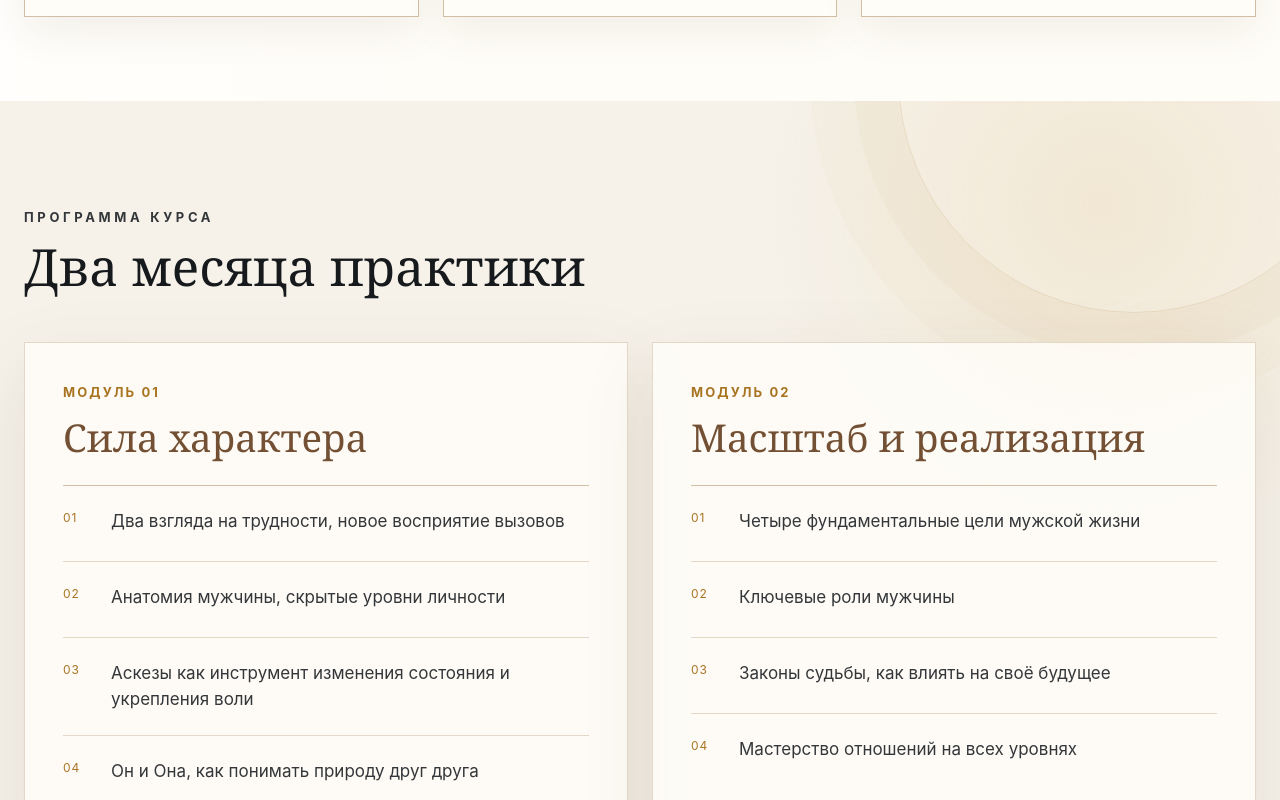
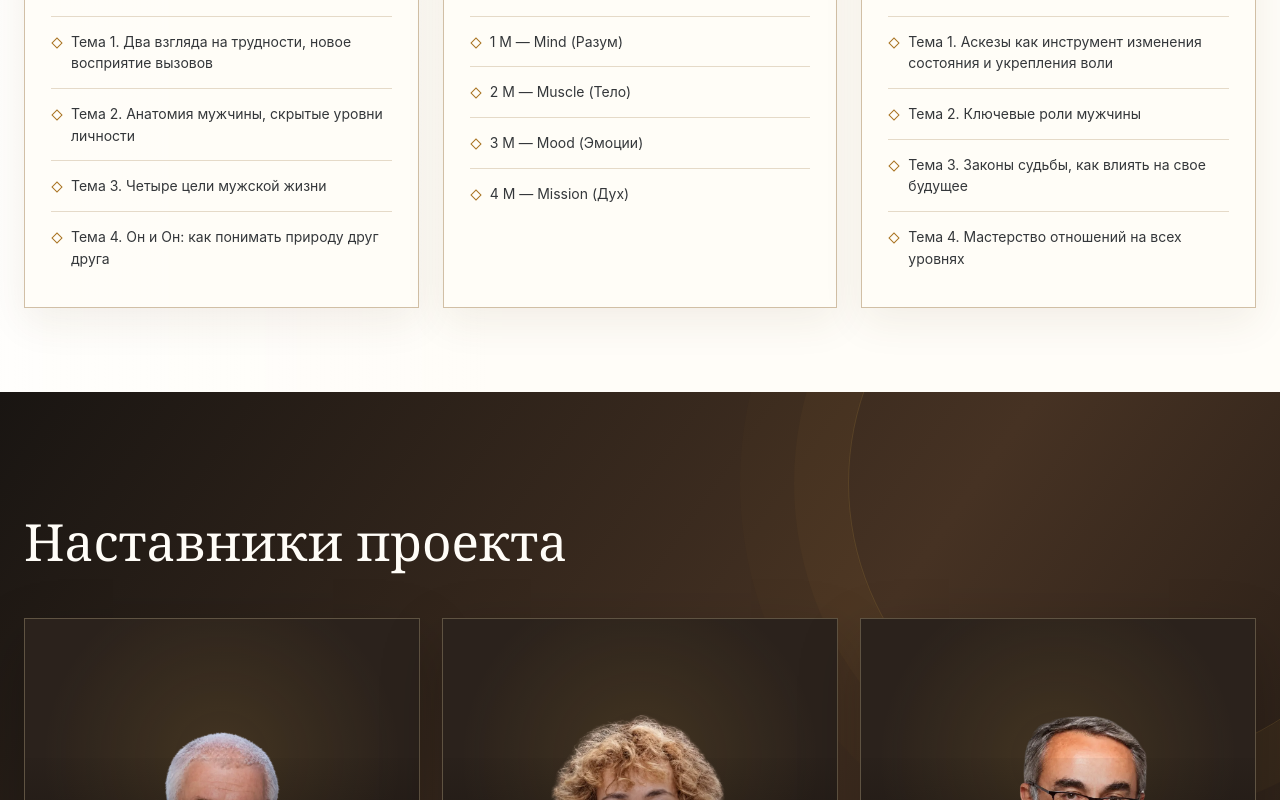
Before and after one commit to vla5521-art/Men-s-Way, a React (Vite) app: page / in a window 1280 px wide. Shown: the part 1280-2080 px from the top of the page. Built offline with nearby package versions, Linux system fonts and the light colour scheme; no server answers.

Commit message:
Release 3.5.1: move course content into steps

```diff
--- a/package.json
+++ b/package.json
@@ -1,7 +1,7 @@
 {
   "name": "put-muzhchiny-landing",
   "private": true,
-  "version": "3.5.0",
+  "version": "3.5.1",
   "type": "module",
   "scripts": {
     "dev": "vite",
--- a/src/components/Sections.tsx
+++ b/src/components/Sections.tsx
@@ -1,7 +1,4 @@
-import {
-  courseSteps,
-  programModules
-} from '../data/content'
+import { courseSteps } from '../data/content'
 import alexanderHakimov from '../assets/alexander-hakimov-transparent.webp'
 import communityPhoto from '../assets/community-team.webp'
 import marinaTargakova from '../assets/marina-targakova-transparent.webp'
@@ -28,29 +25,9 @@ export function Sections() {
                   <div><dt>Старт</dt><dd>{step.start}</dd></div>
                   <div><dt>Финиш</dt><dd>{step.finish}</dd></div>
                 </dl>
-              </article>
-            ))}
-          </div>
-        </div>
-      </section>
-
-      <section className="section program" aria-labelledby="program-title">
-        <div className="sectionInner">
-          <SectionHeading
-            kicker="Программа курса"
-            title="Два месяца практики"
-            id="program-title"
-          />
-          <div className="moduleGrid">
-            {programModules.map((module) => (
-              <article className="moduleCard" key={module.number}>
-                <div className="moduleHeading">
-                  <span>Модуль {module.number}</span>
-                  <h3>{module.title}</h3>
-                </div>
-                <ol>
-                  {module.topics.map((topic) => <li key={topic}>{topic}</li>)}
-                </ol>
+                <ul className="stepTopics">
+                  {step.topics.map((topic) => <li key={topic}>{topic}</li>)}
+                </ul>
               </article>
             ))}
           </div>
--- a/src/data/content.ts
+++ b/src/data/content.ts
@@ -1,12 +1,6 @@
 export type ContentCard = {
   title: string
   text?: string
-}
-
-export type ProgramModule = {
-  number: string
-  title: string
-  topics: string[]
 }
 
 export type ResultCard = {
@@ -19,9 +13,10 @@ export type CourseStep = {
   title: string
   start: string
   finish: string
+  topics: string[]
 }
 
-export const siteVersion = '3.5.0'
+export const siteVersion = '3.5.1'
 
 export const registrationLinks = {
   telegram: 'https://razumlife.space/Put_Men_TG/',
@@ -44,19 +39,37 @@ export const courseSteps: CourseStep[] = [
     number: '1',
     title: 'Сила характера',
     start: '15 ноября',
-    finish: '15 декабря'
+    finish: '15 декабря',
+    topics: [
+      'Тема 1. Два взгляда на трудности, новое восприятие вызовов',
+      'Тема 2. Анатомия мужчины, скрытые уровни личности',
+      'Тема 3. Четыре цели мужской жизни',
+      'Тема 4. Он и Он: как понимать природу друг друга'
+    ]
   },
   {
     number: '2',
     title: '4M Challenge',
     start: '3 января',
-    finish: '9 января'
+    finish: '9 января',
+    topics: [
+      '1 М — Mind (Разум)',
+      '2 М — Muscle (Тело)',
+      '3 М — Mood (Эмоции)',
+      '4 М — Mission (Дух)'
+    ]
   },
   {
     number: '3',
     title: 'Масштаб и реализация',
     start: '01 февраля',
-    finish: '28 февраля'
+    finish: '28 февраля',
+    topics: [
+      'Тема 1. Аскезы как инструмент изменения состояния и укрепления воли',
+      'Тема 2. Ключевые роли мужчины',
+      'Тема 3. Законы судьбы, как влиять на свое будущее',
+      'Тема 4. Мастерство отношений на всех уровнях'
+    ]
   }
 ]
 
@@ -111,29 +124,6 @@ export const consciousState = [
   'Новый результат'
 ]
 
-export const programModules: ProgramModule[] = [
-  {
-    number: '01',
-    title: 'Сила характера',
-    topics: [
-      'Два взгляда на трудности, новое восприятие вызовов',
-      'Анатомия мужчины, скрытые уровни личности',
-      'Аскезы как инструмент изменения состояния и укрепления воли',
-      'Он и Она, как понимать природу друг друга'
-    ]
-  },
-  {
-    number: '02',
-    title: 'Масштаб и реализация',
-    topics: [
-      'Четыре фундаментальные цели мужской жизни',
-      'Ключевые роли мужчины',
-      'Законы судьбы, как влиять на своё будущее',
-      'Мастерство отношений на всех уровнях'
-    ]
-  }
-]
-
 export const courseResults: ResultCard[] = [
   {
     title: 'Лучше понимать себя',
--- a/src/styles/global.css
+++ b/src/styles/global.css
@@ -285,6 +285,9 @@ button, a, input, summary { -webkit-tap-highlight-color: transparent; }
 .courseStep dl > div { padding-top: 12px; border-top: 1px solid var(--line); }
 .courseStep dt { margin-bottom: 5px; color: var(--muted); font-size: 10px; font-weight: 700; letter-spacing: .08em; text-transform: uppercase; }
 .courseStep dd { margin: 0; color: var(--ink-soft); font-size: 13px; font-weight: 700; line-height: 1.35; }
+.stepTopics { margin: 24px 0 0; padding: 0; list-style: none; }
+.stepTopics li { position: relative; padding: 14px 0 14px 20px; border-top: 1px solid var(--line); color: var(--ink-soft); font-size: 14px; line-height: 1.55; }
+.stepTopics li::before { position: absolute; top: 22px; left: 2px; width: 6px; height: 6px; border: 1px solid var(--gold); content: ''; transform: rotate(45deg); }
 .program::after,
 .costSection::after { position: absolute; right: -90px; bottom: -170px; width: 470px; height: 470px; border: 1px solid rgba(169, 116, 34, 0.16); border-radius: 50%; content: ''; box-shadow: 0 0 0 44px rgba(169, 116, 34, 0.035), 0 0 0 88px rgba(169, 116, 34, 0.025); pointer-events: none; }
 
@@ -678,9 +681,8 @@ footer a:hover { color: var(--gold-pale); }
   .facts { flex-wrap: wrap; }
 
   .contrastGrid, .registrationGrid { grid-template-columns: 1fr; gap: 48px; }
-  .courseSteps { grid-template-columns: repeat(3, minmax(0, 1fr)); }
+  .courseSteps { grid-template-columns: 1fr; }
   .courseStep { padding: 22px 18px; }
-  .courseStep dl { grid-template-columns: 1fr; }
   .columns-3, .three { grid-template-columns: repeat(2, minmax(0, 1fr)); }
   .recognition .cards { width: 100%; }
   .moduleGrid { grid-template-columns: 1fr; }
```
Also changed, not shown: 2 other files (tests, documents, lock files or other folders).
